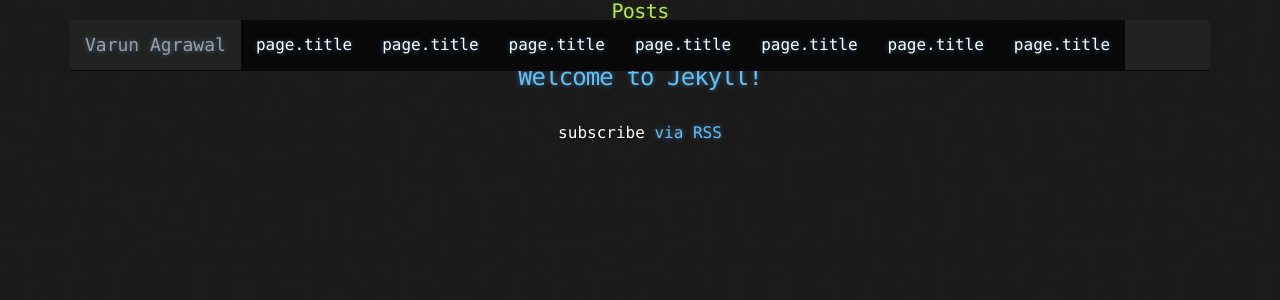
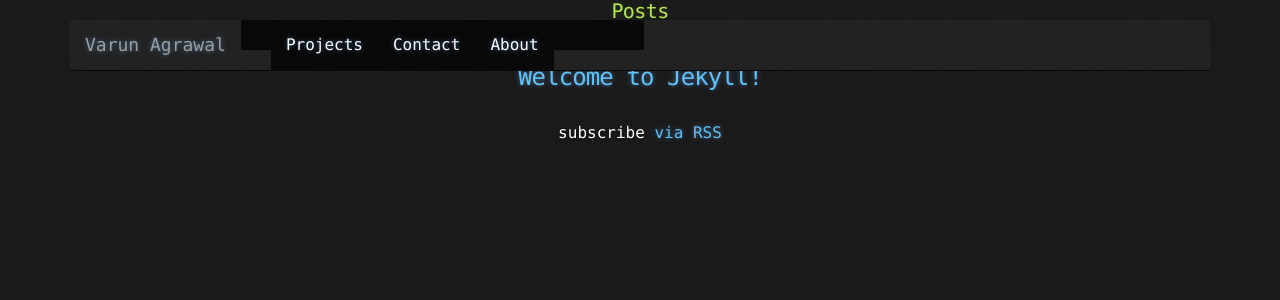
Before and after one commit to varunagrawal/varunagrawal.github.io, a Jekyll site: the page built from index_default.html, in a window 1280 px wide. Shown: the top 300 px of the page. Built offline with Jekyll 4.4.1, drawn with Linux system fonts in a browser that asks for light colours; nearby versions of some CDN libraries.

Commit message:
Navbar bug fix

```diff
--- a/_includes/navbar.html
+++ b/_includes/navbar.html
@@ -16,9 +16,9 @@
                     <ul class="nav navbar-nav">
                         {% for page in site.pages %}
                             {% if "/" + page.title.downcase + "/index.html" == page.url %}
-                                <li class="active"><a href="{{ page.url | prepend: site.baseurl }}">page.title</a></li>
+                                <li class="active"><a href="{{ page.url | prepend: site.baseurl }}">{{ page.title }}</a></li>
                             {% else %}
-                                <li ><a href="{{ page.url | prepend: site.baseurl }}">page.title</a></li>
+                                <li ><a href="{{ page.url | prepend: site.baseurl }}">{{ page.title }}</a></li>
                             {% endif %}
                         {% endfor %}
                     </ul>
--- a/index.html
+++ b/index.html
@@ -1,6 +1,5 @@
 ---
 layout: default
-title: {{site.title}}
 ---
 
 <div class="cover-container">
```
